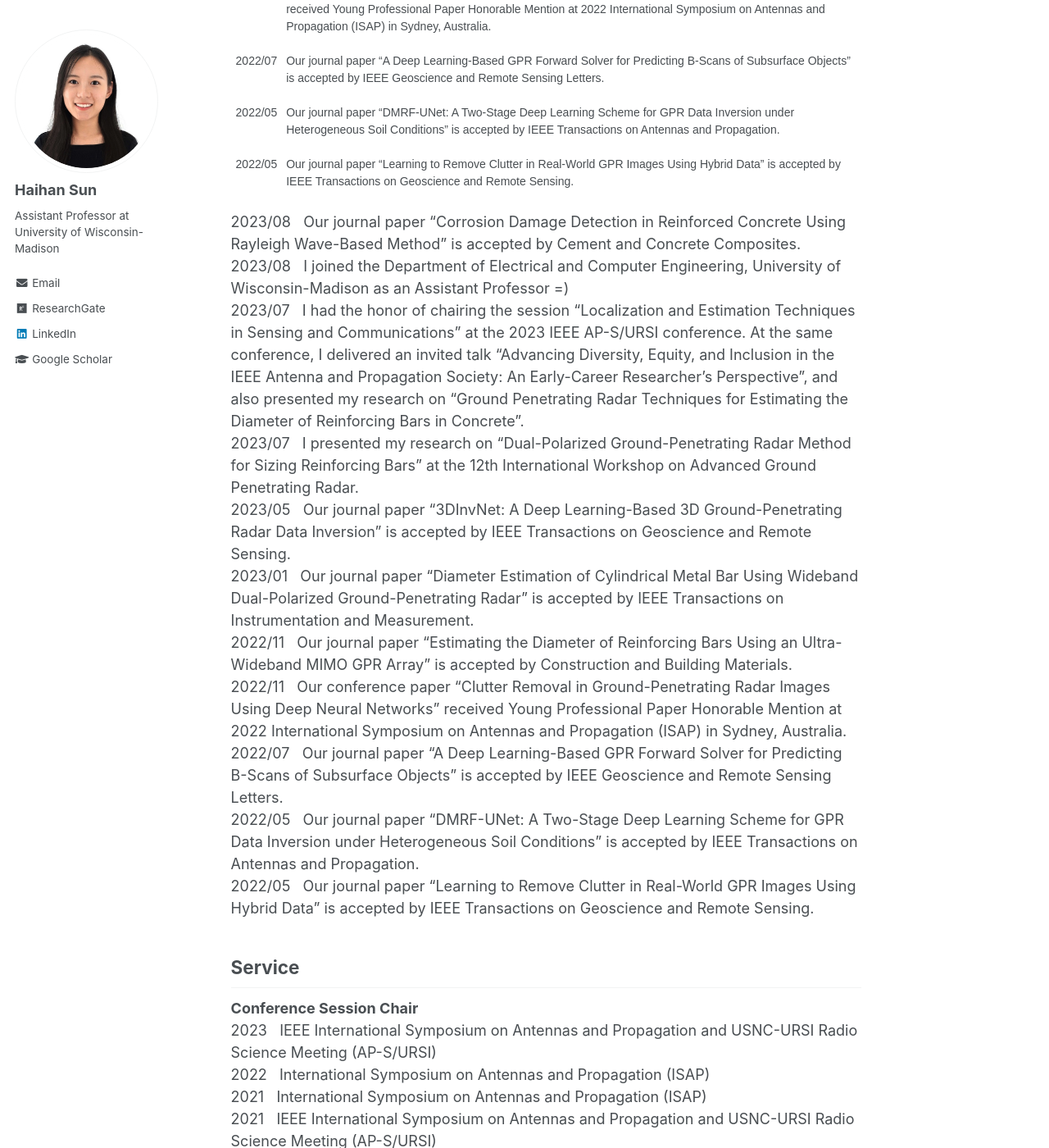
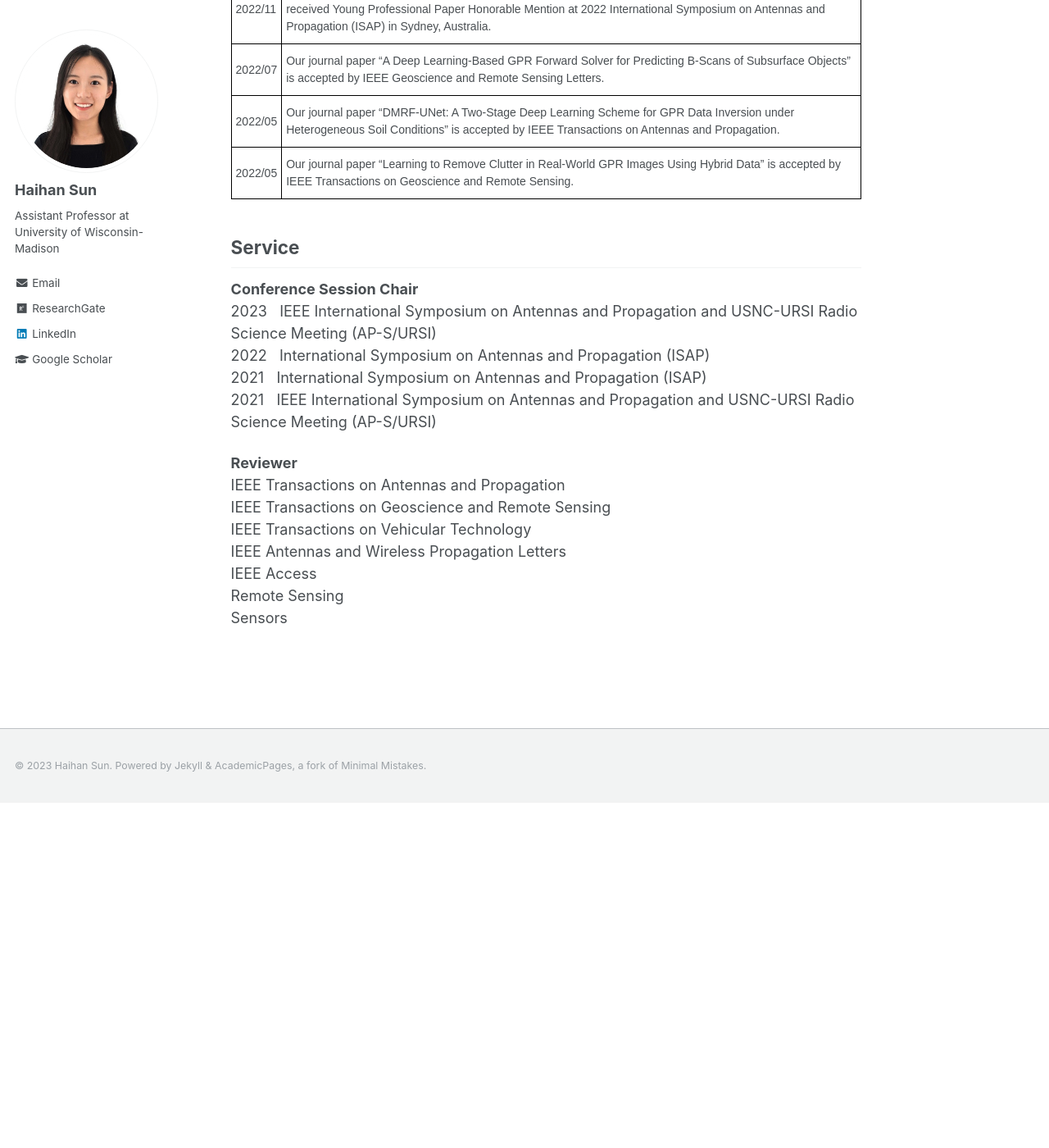
Before and after one commit to Haihan-Sun/Haihan-Sun.github.io, a Jekyll site: the page built from _pages/about.md, in a window 1280 px wide and 1400 px high, scrolled down 1030 px. Shown: the whole window at 82% size. Built offline with Jekyll 4.4.1, drawn with Linux system fonts in a browser that asks for light colours; after the commit the page ends 2009 px from its top, so only the background shows below that.

Commit message:
Update about.md

```diff
--- a/_pages/about.md
+++ b/_pages/about.md
@@ -25,70 +25,57 @@ I am seeking undergraduate and graduate students who share a passion for advanci
 
 News
 ------
-
-
 <table class="tg">
 <thead>
   <tr>
-    <th class="tg-zv4m">2023/08</th>
-    <th class="tg-zv4m">Our journal paper “Corrosion Damage Detection in Reinforced Concrete Using Rayleigh Wave-Based Method” is accepted by Cement and Concrete Composites.</th>
+    <th class="tg-oe15">2023/08</th>
+    <th class="tg-oe15">Our journal paper “Corrosion Damage Detection in Reinforced Concrete Using Rayleigh Wave-Based Method” is accepted by Cement and Concrete Composites.</th>
   </tr>
 </thead>
 <tbody>
   <tr>
-    <td class="tg-zv4m">2023/08</td>
-    <td class="tg-zv4m">I joined the Department of Electrical and Computer Engineering, University of Wisconsin-Madison as an Assistant Professor =)</td>
+    <td class="tg-oe15">2023/08</td>
+    <td class="tg-oe15">I joined the Department of Electrical and Computer Engineering, University of Wisconsin-Madison as an Assistant Professor =)</td>
   </tr>
   <tr>
-    <td class="tg-zv4m">2023/07</td>
-    <td class="tg-zv4m">I had the honor of chairing the session “Localization and Estimation Techniques in Sensing and Communications” at the 2023 IEEE AP-S/URSI conference. At the same conference, I delivered an invited talk “Advancing Diversity, Equity, and Inclusion in the IEEE Antenna and Propagation Society: An Early-Career Researcher’s Perspective”, and also presented my research on “Ground Penetrating Radar Techniques for Estimating the Diameter of Reinforcing Bars in Concrete”.</td>
+    <td class="tg-oe15">2023/07</td>
+    <td class="tg-oe15">I had the honor of chairing the session “Localization and Estimation Techniques in Sensing and Communications” at the 2023 IEEE AP-S/URSI conference. At the same conference, I delivered an invited talk “Advancing Diversity, Equity, and Inclusion in the IEEE Antenna and Propagation Society: An Early-Career Researcher’s Perspective”, and also presented my research on “Ground Penetrating Radar Techniques for Estimating the Diameter of Reinforcing Bars in Concrete”.</td>
   </tr>
   <tr>
-    <td class="tg-zv4m">2023/07</td>
-    <td class="tg-zv4m">I presented my research on “Dual-Polarized Ground-Penetrating Radar Method for Sizing Reinforcing Bars” at the 12th International Workshop on Advanced Ground Penetrating Radar.</td>
+    <td class="tg-oe15">2023/07</td>
+    <td class="tg-oe15">I presented my research on “Dual-Polarized Ground-Penetrating Radar Method for Sizing Reinforcing Bars” at the 12th International Workshop on Advanced Ground Penetrating Radar.</td>
   </tr>
   <tr>
-    <td class="tg-zv4m">2023/05</td>
-    <td class="tg-zv4m">Our journal paper “3DInvNet: A Deep Learning-Based 3D Ground-Penetrating Radar Data Inversion” is accepted by IEEE Transactions on Geoscience and Remote Sensing!</td>
+    <td class="tg-oe15">2023/05</td>
+    <td class="tg-oe15">Our journal paper “3DInvNet: A Deep Learning-Based 3D Ground-Penetrating Radar Data Inversion” is accepted by IEEE Transactions on Geoscience and Remote Sensing!</td>
   </tr>
   <tr>
-    <td class="tg-zv4m">2023/01</td>
-    <td class="tg-zv4m">Our journal paper “Diameter Estimation of Cylindrical Metal Bar Using Wideband Dual-Polarized Ground-Penetrating Radar” is accepted by IEEE Transactions on Instrumentation and Measurement.</td>
+    <td class="tg-oe15">2023/01</td>
+    <td class="tg-oe15">Our journal paper “Diameter Estimation of Cylindrical Metal Bar Using Wideband Dual-Polarized Ground-Penetrating Radar” is accepted by IEEE Transactions on Instrumentation and Measurement.</td>
   </tr>
   <tr>
-    <td class="tg-zv4m">2022/11</td>
-    <td class="tg-zv4m">Our journal paper “Estimating the Diameter of Reinforcing Bars Using an Ultra-Wideband MIMO GPR Array” is accepted by Construction and Building Materials.</td>
+    <td class="tg-oe15">2022/11</td>
+    <td class="tg-oe15">Our journal paper “Estimating the Diameter of Reinforcing Bars Using an Ultra-Wideband MIMO GPR Array” is accepted by Construction and Building Materials.</td>
   </tr>
   <tr>
-    <td class="tg-zv4m">2022/11</td>
-    <td class="tg-zv4m">Our conference paper “Clutter Removal in Ground-Penetrating Radar Images Using Deep Neural Networks” received Young Professional Paper Honorable Mention at 2022 International Symposium on Antennas and Propagation (ISAP) in Sydney, Australia.</td>
+    <td class="tg-oe15">2022/11</td>
+    <td class="tg-oe15">Our conference paper “Clutter Removal in Ground-Penetrating Radar Images Using Deep Neural Networks” received Young Professional Paper Honorable Mention at 2022 International Symposium on Antennas and Propagation (ISAP) in Sydney, Australia.</td>
   </tr>
   <tr>
-    <td class="tg-zv4m">2022/07</td>
-    <td class="tg-zv4m">Our journal paper “A Deep Learning-Based GPR Forward Solver for Predicting B-Scans of Subsurface Objects” is accepted by IEEE Geoscience and Remote Sensing Letters.</td>
+    <td class="tg-oe15">2022/07</td>
+    <td class="tg-oe15">Our journal paper “A Deep Learning-Based GPR Forward Solver for Predicting B-Scans of Subsurface Objects” is accepted by IEEE Geoscience and Remote Sensing Letters.</td>
   </tr>
   <tr>
-    <td class="tg-zv4m">2022/05</td>
-    <td class="tg-zv4m">Our journal paper “DMRF-UNet: A Two-Stage Deep Learning Scheme for GPR Data Inversion under Heterogeneous Soil Conditions” is accepted by IEEE Transactions on Antennas and Propagation.</td>
+    <td class="tg-oe15">2022/05</td>
+    <td class="tg-oe15">Our journal paper “DMRF-UNet: A Two-Stage Deep Learning Scheme for GPR Data Inversion under Heterogeneous Soil Conditions” is accepted by IEEE Transactions on Antennas and Propagation.</td>
   </tr>
   <tr>
-    <td class="tg-zv4m">2022/05</td>
-    <td class="tg-zv4m">Our journal paper “Learning to Remove Clutter in Real-World GPR Images Using Hybrid Data” is accepted by IEEE Transactions on Geoscience and Remote Sensing.</td>
+    <td class="tg-oe15">2022/05</td>
+    <td class="tg-oe15">Our journal paper “Learning to Remove Clutter in Real-World GPR Images Using Hybrid Data” is accepted by IEEE Transactions on Geoscience and Remote Sensing.</td>
   </tr>
 </tbody>
 </table>
 
-2023/08  &nbsp;&nbsp;Our journal paper "Corrosion Damage Detection in Reinforced Concrete Using Rayleigh Wave-Based Method" is accepted by Cement and Concrete Composites. <br>
-2023/08  &nbsp;&nbsp;I joined the Department of Electrical and Computer Engineering, University of Wisconsin-Madison as an Assistant Professor =)  <br>
-2023/07  &nbsp;&nbsp;I had the honor of chairing the session “Localization and Estimation Techniques in Sensing and Communications" at the 2023 IEEE AP-S/URSI conference. At the same conference, I delivered an invited talk "Advancing Diversity, Equity, and Inclusion in the IEEE Antenna and Propagation Society: An Early-Career Researcher’s Perspective", and also presented my research on “Ground Penetrating Radar Techniques for Estimating the Diameter of Reinforcing Bars in Concrete".<br>
-2023/07  &nbsp;&nbsp;I presented my research on “Dual-Polarized Ground-Penetrating Radar Method for Sizing Reinforcing Bars" at the 12th International Workshop on Advanced Ground Penetrating Radar.  <br>
-2023/05  &nbsp;&nbsp;Our journal paper "3DInvNet: A Deep Learning-Based 3D Ground-Penetrating Radar Data Inversion" is accepted by IEEE Transactions on Geoscience and Remote Sensing. <br>
-2023/01  &nbsp;&nbsp;Our journal paper "Diameter Estimation of Cylindrical Metal Bar Using Wideband Dual-Polarized Ground-Penetrating Radar" is accepted by IEEE Transactions on Instrumentation and Measurement. <br>
-2022/11  &nbsp;&nbsp;Our journal paper "Estimating the Diameter of Reinforcing Bars Using an Ultra-Wideband MIMO GPR Array" is accepted by Construction and Building Materials. <br>
-2022/11  &nbsp;&nbsp;Our conference paper "Clutter Removal in Ground-Penetrating Radar Images Using Deep Neural Networks" received Young Professional Paper Honorable Mention at 2022 International Symposium on Antennas and Propagation (ISAP) in Sydney, Australia.  <br>
-2022/07  &nbsp;&nbsp;Our journal paper "A Deep Learning-Based GPR Forward Solver for Predicting B-Scans of Subsurface Objects" is accepted by IEEE Geoscience and Remote Sensing Letters. <br>
-2022/05  &nbsp;&nbsp;Our journal paper "DMRF-UNet: A Two-Stage Deep Learning Scheme for GPR Data Inversion under Heterogeneous Soil Conditions" is accepted by IEEE Transactions on Antennas and Propagation.  <br>
-2022/05  &nbsp;&nbsp;Our journal paper "Learning to Remove Clutter in Real-World GPR Images Using Hybrid Data" is accepted by IEEE Transactions on Geoscience and Remote Sensing.  <br>
 
 Service
 ------
```
